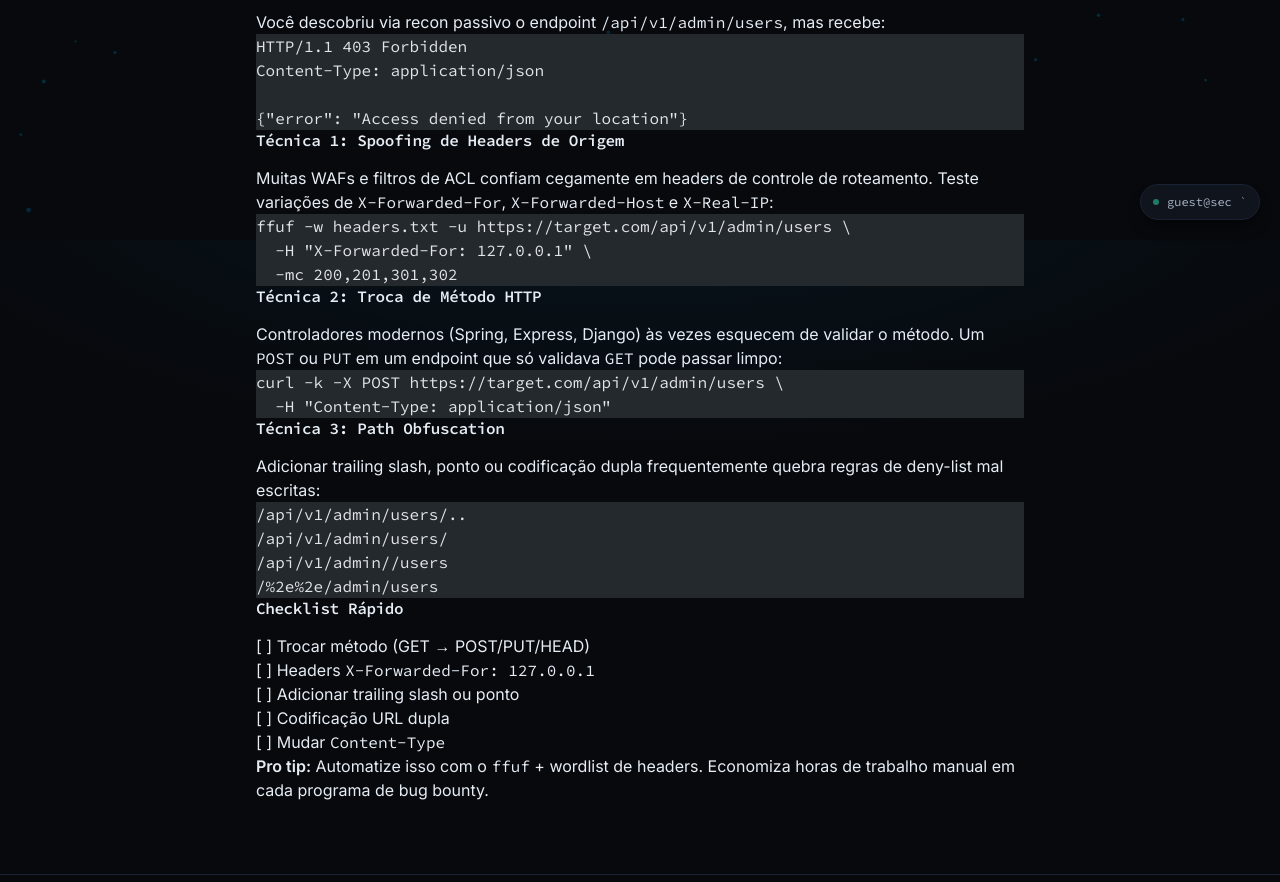
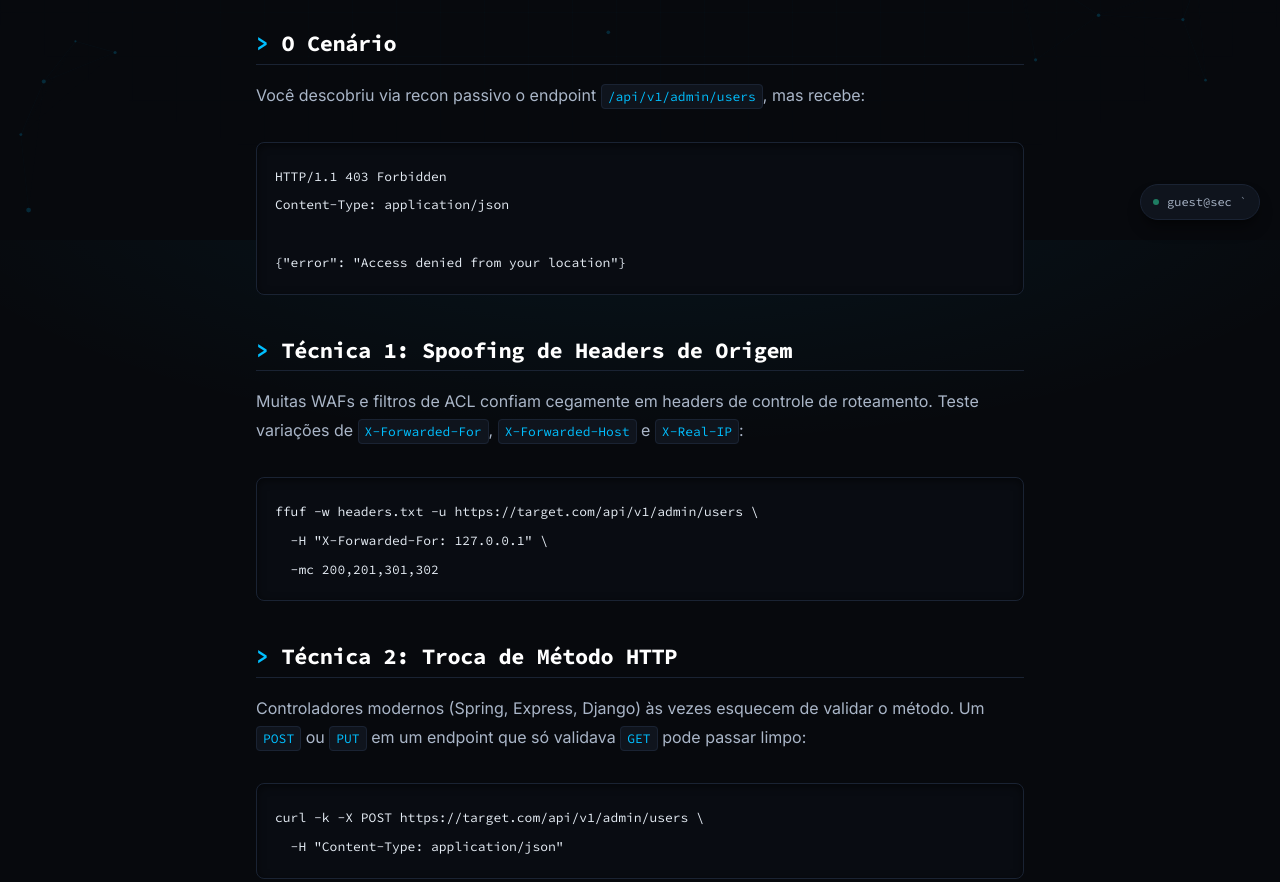
Before and after one commit to fxlpz/fxlpz.github.io, an Astro site: page /blog/dica-ffuf-403-bypass in a window 1280 px wide. Shown: the part 560-1442 px from the top of the page. Built offline with nearby package versions, Linux system fonts and the light colour scheme; Astro itself is replaced by a stand-in of ours; code samples lack their colours.

Commit message:
style(blog): Enhance blog post typography and readability

```diff
--- a/src/styles/global.css
+++ b/src/styles/global.css
@@ -210,6 +210,127 @@
   .glow-text {
     text-shadow: 0 0 18px rgba(0, 191, 255, 0.55), 0 0 40px rgba(0, 191, 255, 0.2);
   }
+
+  /* ---------- Prose Markdown Typography ---------- */
+  .prose {
+    font-size: 16px;
+    line-height: 1.8;
+    color: var(--color-text-dim);
+  }
+  .prose p {
+    margin-top: 0;
+    margin-bottom: 24px;
+  }
+  .prose strong {
+    color: #ffffff;
+    font-weight: 600;
+  }
+  .prose a {
+    color: var(--color-accent);
+    text-decoration: none;
+    border-b: 1px solid rgba(0, 191, 255, 0.25);
+    transition: all 0.2s ease;
+  }
+  .prose a:hover {
+    color: #ffffff;
+    border-b-color: #ffffff;
+  }
+  .prose h1, .prose h2, .prose h3, .prose h4 {
+    color: #ffffff;
+    font-family: var(--font-mono);
+    font-weight: 700;
+    letter-spacing: -0.02em;
+    margin-top: 42px;
+    margin-bottom: 16px;
+  }
+  .prose h1 { font-size: 28px; }
+  .prose h2 {
+    font-size: 22px;
+    border-bottom: 1px solid var(--color-line);
+    padding-bottom: 6px;
+  }
+  .prose h2::before {
+    content: "> ";
+    color: var(--color-accent);
+  }
+  .prose h3 { font-size: 18px; }
+  .prose h3::before {
+    content: "## ";
+    color: var(--color-accent);
+  }
+
+  .prose ul, .prose ol {
+    margin-top: 0;
+    margin-bottom: 24px;
+    padding-left: 20px;
+  }
+  .prose li {
+    margin-bottom: 8px;
+  }
+  .prose ul li {
+    list-style: none;
+    position: relative;
+    padding-left: 14px;
+  }
+  .prose ul li::before {
+    content: "▪";
+    position: absolute;
+    left: 0;
+    color: var(--color-accent);
+    font-size: 8px;
+    top: 0px;
+  }
+  .prose ol {
+    list-style-type: decimal;
+  }
+  .prose ol li::marker {
+    color: var(--color-accent);
+    font-family: var(--font-mono);
+    font-weight: bold;
+  }
+
+  /* Quotes */
+  .prose blockquote {
+    margin: 32px 0;
+    padding: 16px 20px;
+    background: var(--color-panel);
+    border-left: 3px solid var(--color-accent);
+    border-radius: 0 8px 8px 0;
+    font-style: italic;
+  }
+  .prose blockquote p {
+    margin: 0;
+    color: var(--color-text-dim);
+  }
+
+  /* Inline Code & Pre blocks */
+  .prose code {
+    font-family: var(--font-mono);
+    font-size: 13px;
+    padding: 3px 6px;
+    background: var(--color-panel);
+    border: 1px solid var(--color-line);
+    border-radius: 4px;
+    color: var(--color-accent);
+  }
+  .prose pre {
+    margin: 32px 0;
+    padding: 18px;
+    background: #090c12 !important;
+    border: 1px solid var(--color-line);
+    border-radius: 8px;
+    overflow-x: auto;
+    box-shadow: inset 0 2px 8px rgba(0, 0, 0, 0.5);
+  }
+  .prose pre code {
+    all: unset;
+    font-family: var(--font-mono) !important;
+    font-size: 13px !important;
+    color: var(--color-text) !important;
+    background: transparent !important;
+    border: none !important;
+    padding: 0 !important;
+  }
 }
 
 /* Reduced motion: kill all transitions */
```
